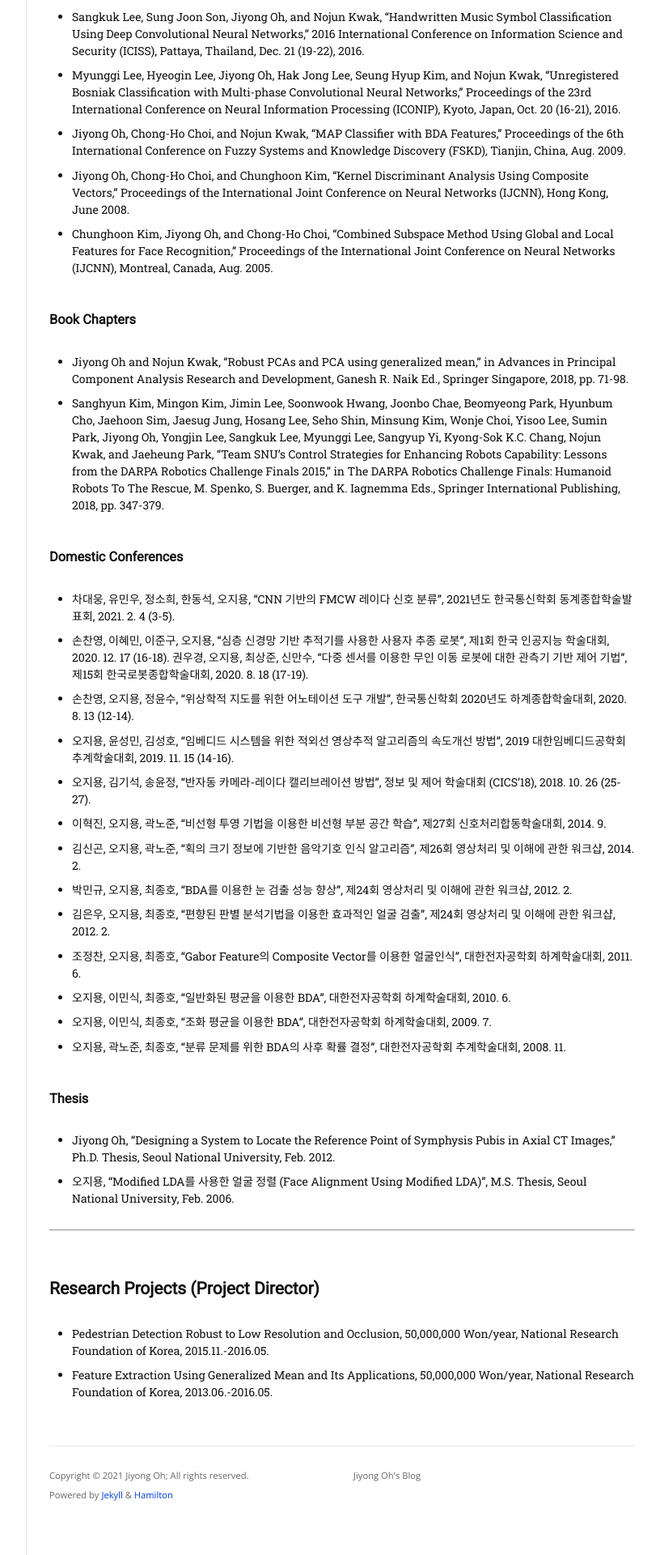
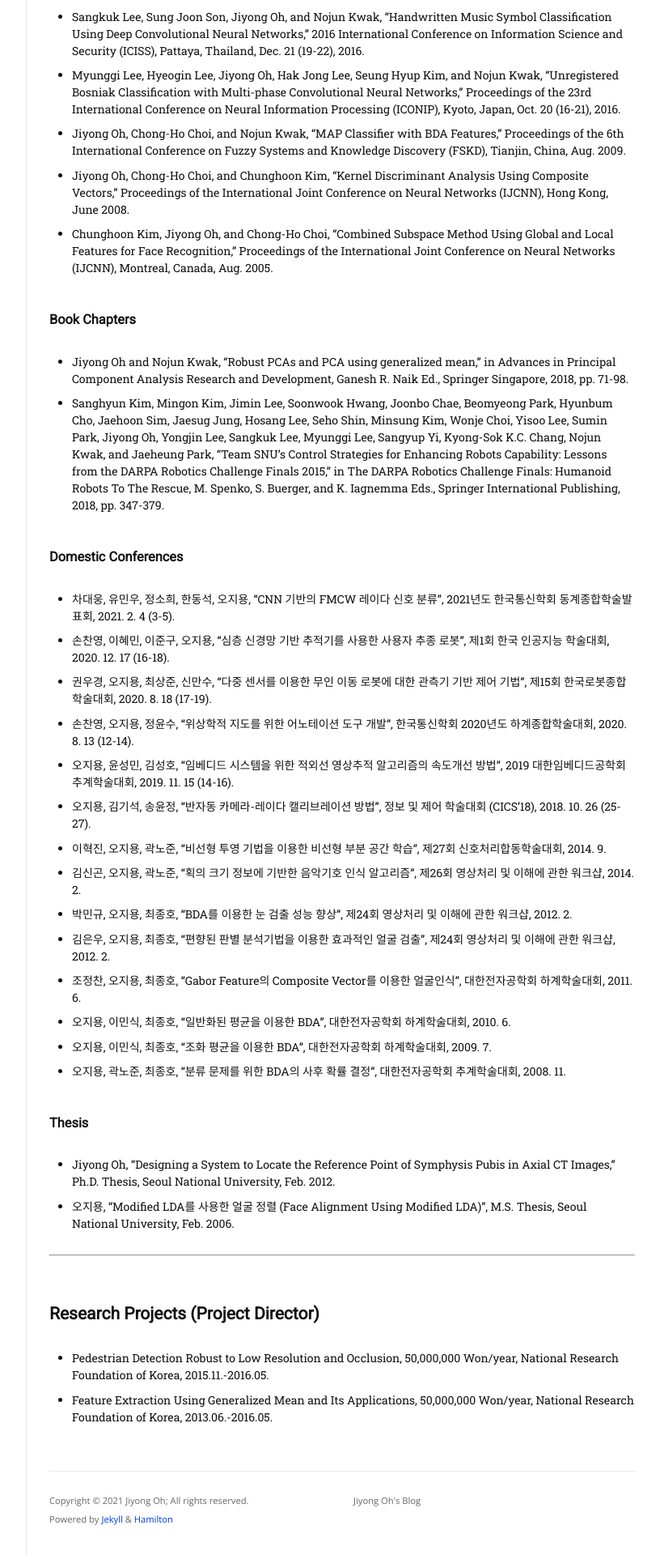
Before and after one commit to JiyongOh/JiyongOh.github.io, a Jekyll site: the page built from about.md, in a window 1280 px wide. Shown: the part 2327-4247 px from the top of the page at 81% size, without its empty margins (349-1165 px from the left). Built offline with Jekyll 4.4.1, drawn with Linux system fonts in a browser that asks for light colours; nearby versions of some CDN libraries; some web fonts are replaced.

```diff
--- a/about.md
+++ b/about.md
@@ -70,7 +70,7 @@ Address: 1, Techno sunwhan-ro 10-gil, Yuga-eup, Dalseong-gun, Daegu, 42994, Kore
 ### Domestic Conferences
 * 차대웅, 유민우, 정소희, 한동석, 오지용, "CNN 기반의 FMCW 레이다 신호 분류", 2021년도 한국통신학회 동계종합학술발표회, 2021. 2. 4 (3-5).
 * 손찬영, 이혜민, 이준구, 오지용, "심층 신경망 기반 추적기를 사용한 사용자 추종 로봇", 제1회 한국 인공지능 학술대회, 2020. 12. 17 (16-18).
-권우경, 오지용, 최상준, 신만수, "다중 센서를 이용한 무인 이동 로봇에 대한 관측기 기반 제어 기법", 제15회 한국로봇종합학술대회, 2020. 8. 18 (17-19).
+* 권우경, 오지용, 최상준, 신만수, "다중 센서를 이용한 무인 이동 로봇에 대한 관측기 기반 제어 기법", 제15회 한국로봇종합학술대회, 2020. 8. 18 (17-19).
 * 손찬영, 오지용, 정윤수, "위상학적 지도를 위한 어노테이션 도구 개발", 한국통신학회 2020년도 하계종합학술대회, 2020. 8. 13 (12-14).
 * 오지용, 윤성민, 김성호, "임베디드 시스템을 위한 적외선 영상추적 알고리즘의 속도개선 방법", 2019 대한임베디드공학회 추계학술대회, 2019. 11. 15 (14-16).
 * 오지용, 김기석, 송윤정, "반자동 카메라-레이다 캘리브레이션 방법", 정보 및 제어 학술대회 (CICS'18), 2018. 10. 26 (25-27).
```
